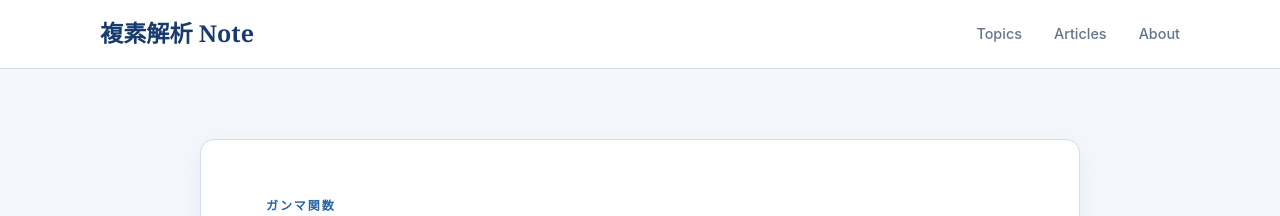
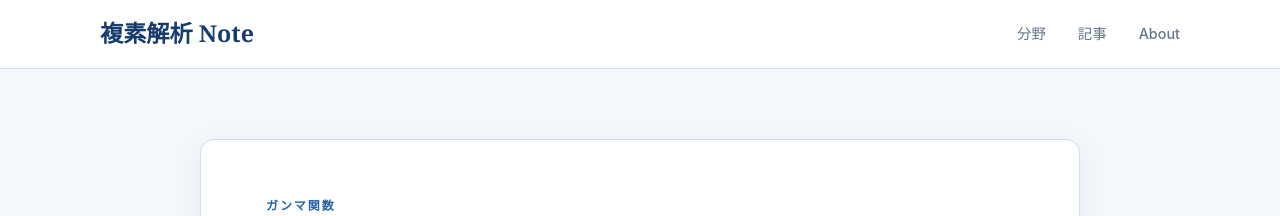
Before and after one commit to koukano/koukano.github.io, a Jekyll site: the page built from articles/legendre-duplication-formula.md, in a window 1280 px wide. Shown: the top 216 px of the page. Built offline with Jekyll 4.4.1, drawn with Linux system fonts in a browser that asks for light colours.

Commit message:
Fix homepage math text and line wrapping; unify article navigation labels

```diff
--- a/_layouts/article.html
+++ b/_layouts/article.html
@@ -154,11 +154,11 @@
       <nav class="nav">
 
         <a href="/#topics">
-          Topics
+          分野
         </a>
 
         <a href="/#articles">
-          Articles
+          記事
         </a>
 
         <a href="/#about">
--- a/index.html
+++ b/index.html
@@ -76,8 +76,7 @@
       </p>
 
       <h1>
-        複素解析から広がる数学を、<br>
-        定義・定理・証明とともに。
+        複素解析から広がる数学を、定義・定理・証明とともに。
       </h1>
 
       <p class="hero-text">
```
Also changed, not shown: other parts of index.html (+1 -1 lines).
